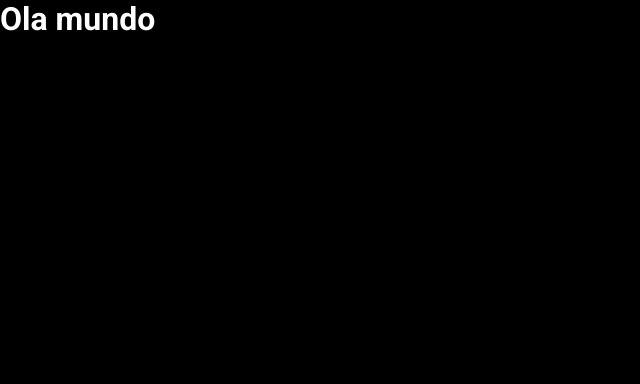
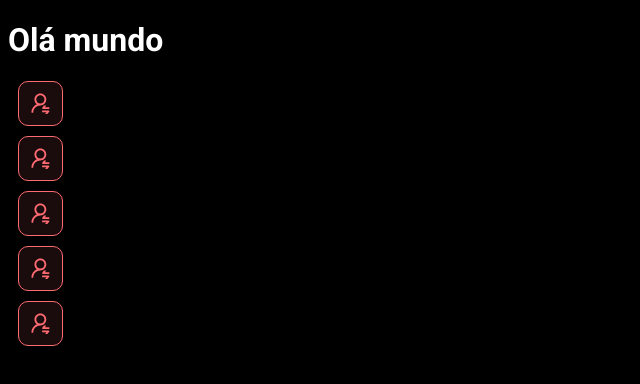
Before and after one commit to rogerplis/dsmeta, a React (Vite) app in the folder frontend/: page / in a window 1280 px wide. Shown: the top 384 px of the page, without its empty margins (0-640 px from the left). Built offline with nearby package versions, Linux system fonts and the light colour scheme.

Commit message:
First components

```diff
--- a/frontend/src/App.tsx
+++ b/frontend/src/App.tsx
@@ -1,5 +1,16 @@
+import NotificationButton from "./components/NotificationButton";
+
 function App() {
-  return <h1>Ola mundo</h1>;
+  return (
+    <>
+    <h1>Olá mundo</h1>
+    <NotificationButton/>
+    <NotificationButton/>
+    <NotificationButton/>
+    <NotificationButton/>
+    <NotificationButton/>
+    </>
+  );
 }
 
 export default App;
--- /dev/null
+++ b/frontend/src/components/NotificationButton/index.tsx
@@ -0,0 +1,13 @@
+import icon from "../../assets/img/notification-icon.svg";
+
+import "./styles.css";
+
+function NotificationButton() {
+  return (
+    <div className="dsmeta-red-btn">
+      <img src={icon} alt="Notificar" />
+    </div>
+  );
+}
+
+export default NotificationButton;
--- /dev/null
+++ b/frontend/src/components/NotificationButton/styles.css
@@ -0,0 +1,16 @@
+.dsmeta-red-btn {
+    height: 45px;
+    width: 45px;
+    background: rgba(255, 107, 114, 0.1);
+    border: 1px solid #ff6b72;
+    border-radius: 10px;
+    display: flex;
+    align-items: center;
+    justify-content: center;
+    cursor: pointer;
+    margin: 10px;
+  }
+
+  .dsmeta-red-btn img {
+      width: 19px;
+  }
--- a/frontend/src/index.css
+++ b/frontend/src/index.css
@@ -3,14 +3,15 @@
 * {
   font-family: "Roboto", sans-serif;
   box-sizing: border-box;
-  margin: 0;
-  padding: 0;
+  margin: 10;
+  padding: 10;
 }
 
 body,
 html {
   background-color: #000;
   color: #fff;
+
 }
 
 a,
@@ -123,23 +124,6 @@ header {
     display: flex;
     justify-content: center;
 }
-
-.dsmeta-red-btn {
-  height: 45px;
-  width: 45px;
-  background: rgba(255, 107, 114, 0.1);
-  border: 1px solid #ff6b72;
-  border-radius: 10px;
-  display: flex;
-  align-items: center;
-  justify-content: center;
-  cursor: pointer;
-}
-
-.dsmeta-red-btn img {
-    width: 19px;
-}
-
 .show576 {
     display: none;
 }
```
Also changed, not shown: frontend/src/assets/img/notification-icon.svg (added).
